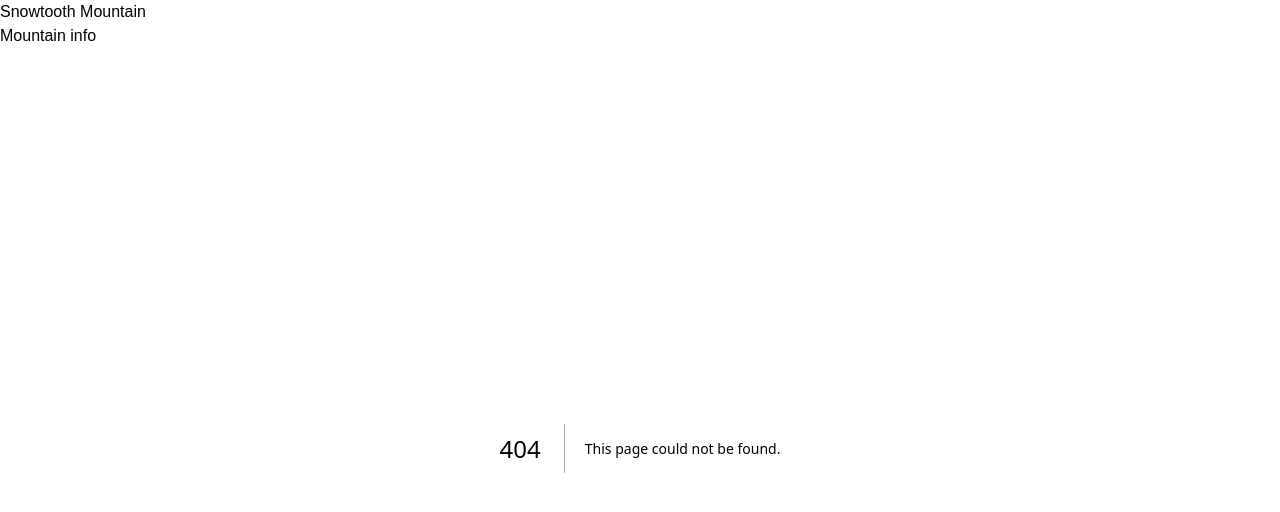
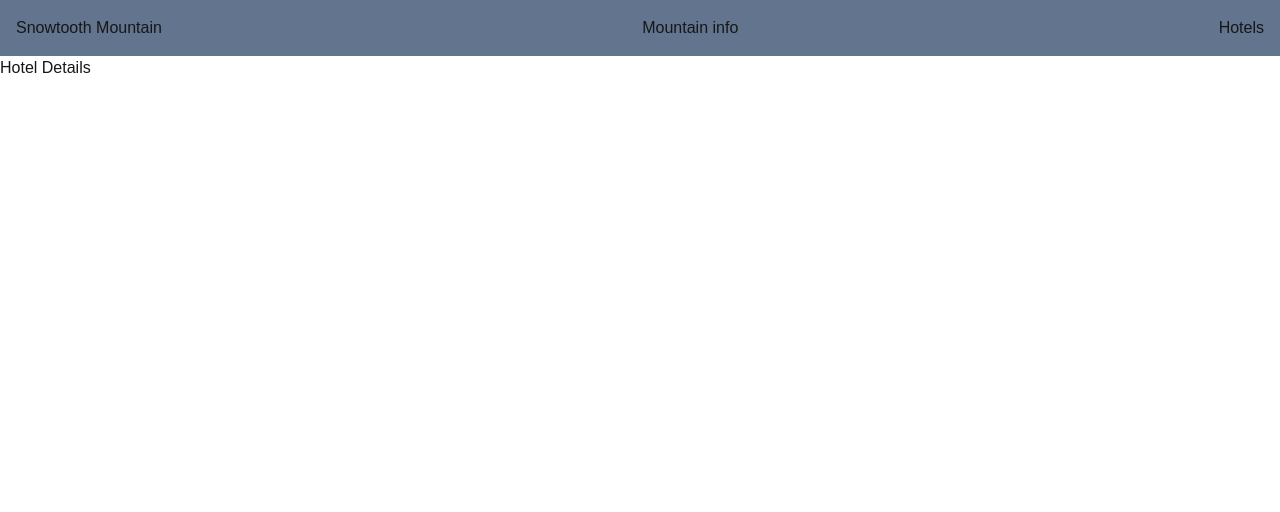
Before and after one commit to lukestringer/learn-React.js, a Next.js app in the folder react_essential_training/next-react-project/: page /hotels in a window 1280 px wide. Before the commit this address had no page. Shown: the top 512 px of the page. Built offline with nearby package versions, Linux system fonts and the light colour scheme.

Commit message:
some tailwind css and server component

```diff
--- /dev/null
+++ b/react_essential_training/next-react-project/src/app/hotels/page.tsx
@@ -0,0 +1,9 @@
+export default function Page() {
+  return (
+    <main>
+      <div>
+        <h1>Hotel Details</h1>
+      </div>
+    </main>
+  );
+}
--- a/react_essential_training/next-react-project/src/app/layout.tsx
+++ b/react_essential_training/next-react-project/src/app/layout.tsx
@@ -20,14 +20,17 @@ export const metadata: Metadata = {
 
 function Header() {
   return (
-    <header>
-      <div>
-        <nav>
-          <div>
+    <header className="bg-slate-500 py-4">
+      <div className="container mx-auto px-4">
+        <nav className="flex items-center justify-between">
+          <div className="flex items-center">
             <Link href="/">Snowtooth Mountain</Link>
           </div>
           <div>
             <Link href="/mountain">Mountain info</Link>
+          </div>
+          <div>
+            <Link href="/hotels">Hotels</Link>
           </div>
         </nav>
       </div>
```
